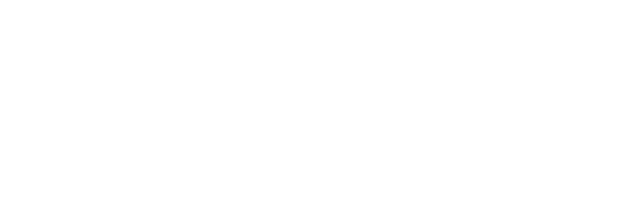
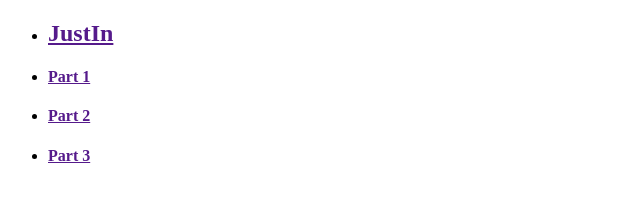
Before and after one commit to Kaedo17/code-srver-test, a plain HTML site: page index.html in a window 1280 px wide. Shown: the whole page, without its empty margins (0-640 px from the left). Drawn offline with Linux system fonts and the light colour scheme.

Commit message:
try again

```diff
--- a/index.html
+++ b/index.html
@@ -7,6 +7,35 @@
     <title>Document</title>
 </head>
 <body>
-
+    <ul class="nav">
+        <li class="nav-item">
+            <a href="" class="nav-link">
+                <h2>
+                    JustIn
+                </h2>
+            </a>
+        </li>
+        <li class="nav-item">
+            <a href="" class="nav-link">
+                <h4>
+                    Part 1
+                </h4>
+            </a>
+        </li>
+        <li class="nav-item">
+            <a href="" class="nav-link">
+                <h4>
+                    Part 2
+                </h4>
+            </a>
+        </li>
+        <li class="nav-item">
+            <a href="" class="nav-link">
+                <h4>
+                    Part 3
+                </h4>
+            </a>
+        </li>
+    </ul>
 </body>
 </html>
```
